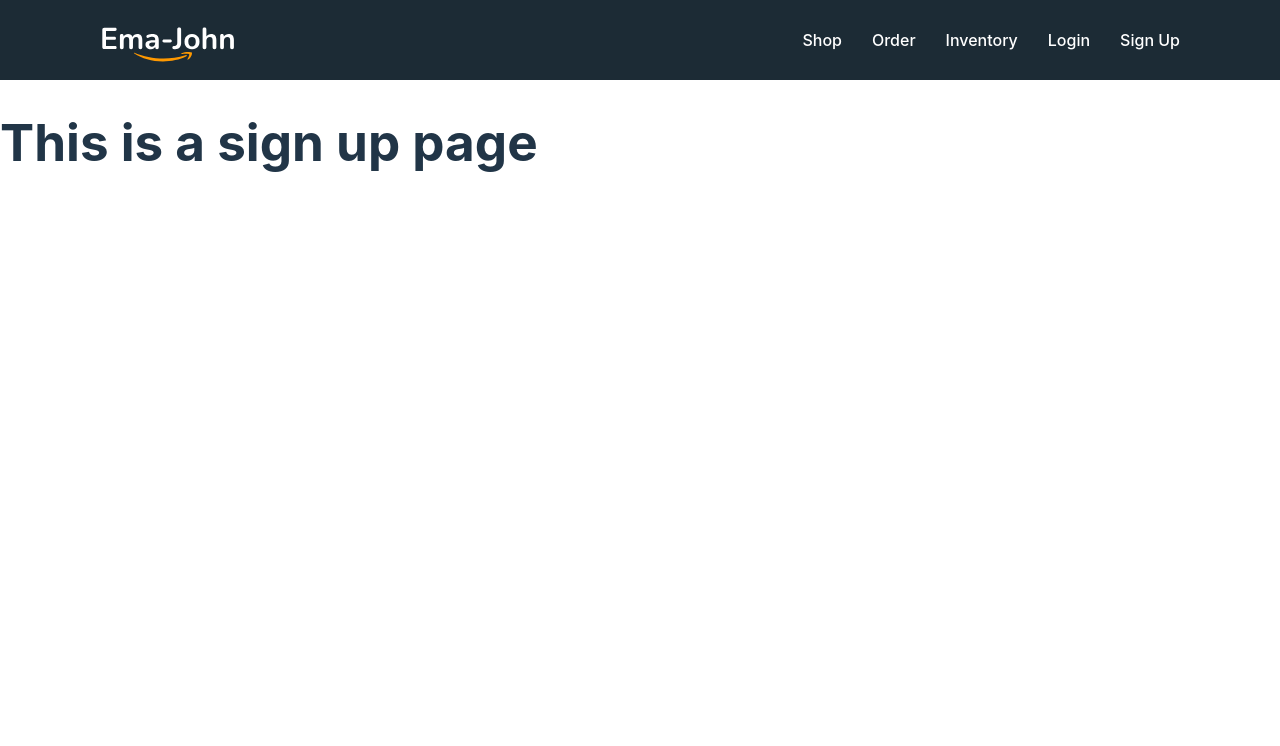
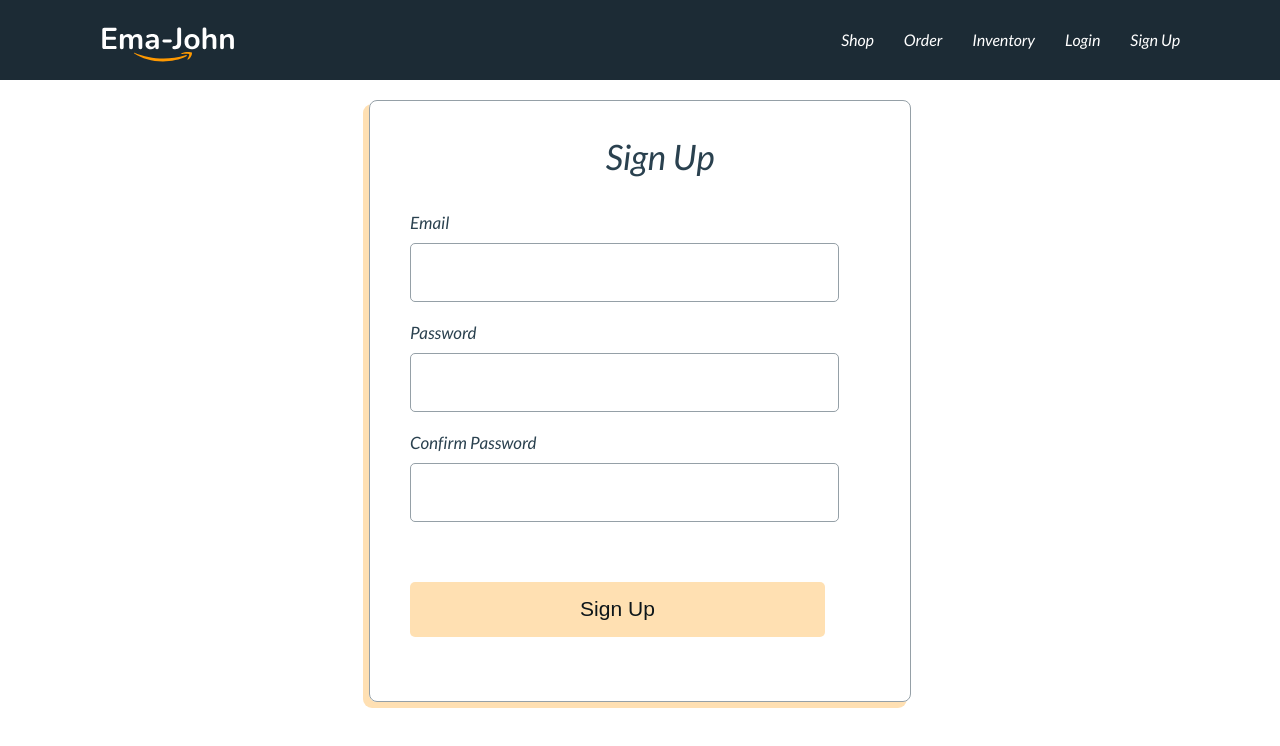
Before and after one commit to mdgausulislam/new-ema-john-simple-e-commerce-react-project, a React (Vite) app: page /signUp in a window 1280 px wide. Shown: the top 746 px of the page. Built offline with nearby package versions, Linux system fonts and the light colour scheme.

Commit message:
update login and signup design

```diff
--- a/src/components/Login/Login.css
+++ b/src/components/Login/Login.css
@@ -0,0 +1,57 @@
+.form-container {
+    margin: 20px auto;
+    width: 500px;
+    height: 600px;
+    border-radius: 8px;
+    border: 1px solid #95A0A7;
+    padding-left: 40px;
+    box-shadow: -5px 5px 0px 1px rgba(255, 224, 179, 1);
+}
+
+.form-title {
+    text-align: center;
+    font-size: 35px;
+    color: #2A414F;
+    font-weight: 400;
+}
+
+.form-control {
+    margin-bottom: 20px;
+}
+
+.form-control label {
+    display: block;
+    color: #2A414F;
+    font-size: 17px;
+    font-style: normal;
+    font-weight: 400;
+    line-height: normal;
+    letter-spacing: 0.026px;
+    margin-bottom: 10px;
+}
+
+.form-control input {
+    width: 415px;
+    height: 55px;
+    border-radius: 5px;
+    border: 1px solid #95A0A7;
+    font-size: 1.5em;
+    padding-left: 10px;
+}
+
+.btn-submit {
+    margin-top: 40px;
+    width: 415px;
+    height: 55px;
+    border-radius: 5px;
+    background: rgba(255, 153, 0, 0.30);
+    border: none;
+    font-size: 21px;
+    font-weight: 400;
+    letter-spacing: 0.032px;
+    color: #0E161A;
+}
+
+.btn-submit:hover {
+    background: rgba(255, 153, 0, 0.60);
+}
--- a/src/components/Login/Login.jsx
+++ b/src/components/Login/Login.jsx
@@ -3,8 +3,19 @@
 
 const Login = () => {
     return (
-        <div>
-            <h1>This is a login page</h1>
+        <div className='form-container'>
+            <h2 className='form-title'>Login</h2>
+            <form>
+                <div className="form-control">
+                    <label htmlFor="">Email</label>
+                    <input type="email" name="email" id="" required />
+                </div>
+                <div className="form-control">
+                    <label htmlFor="password">Password</label>
+                    <input type="password" name="password" id="" required />
+                </div>
+                    <input className='btn-submit' type="submit" value="Login" />
+            </form>
         </div>
     );
 };
--- a/src/components/SignUp/SignUp.jsx
+++ b/src/components/SignUp/SignUp.jsx
@@ -3,8 +3,23 @@
 
 const SignUp = () => {
     return (
-        <div>
-          <h1>  This is a sign up page</h1>
+        <div className='form-container'>
+            <h2 className='form-title'>Sign Up</h2>
+            <form>
+                <div className="form-control">
+                    <label htmlFor="">Email</label>
+                    <input type="email" name="email" id="" required />
+                </div>
+                <div className="form-control">
+                    <label htmlFor="password">Password</label>
+                    <input type="password" name="password" id="" required />
+                </div>
+                <div className="form-control">
+                    <label htmlFor="password">Confirm Password</label>
+                    <input type="password" name="confirm" id="" required />
+                </div>
+                <input className='btn-submit' type="submit" value="Sign Up" />
+            </form>
         </div>
     );
 };
--- a/src/index.css
+++ b/src/index.css
@@ -1,5 +1,9 @@
+@import url('https://fonts.googleapis.com/css2?family=Lato:ital@1&display=swap');
+
+
+
 :root {
-  font-family: Inter, system-ui, Avenir, Helvetica, Arial, sans-serif;
+  font-family: 'Lato', sans-serif;
   line-height: 1.5;
   font-weight: 400;
 
```
